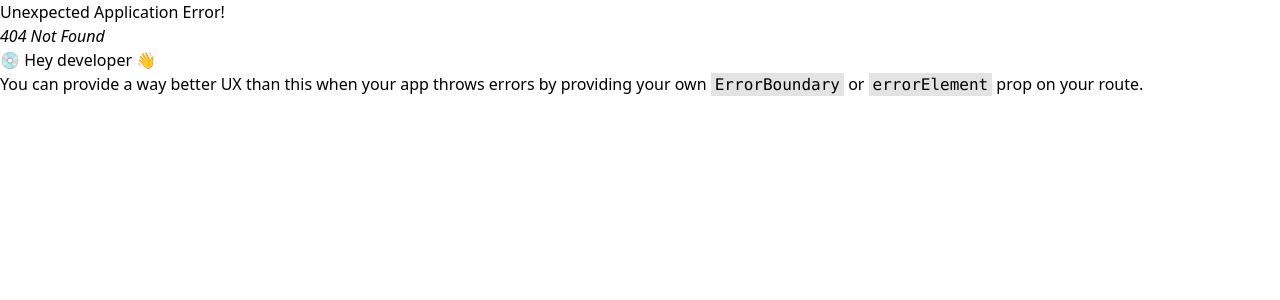
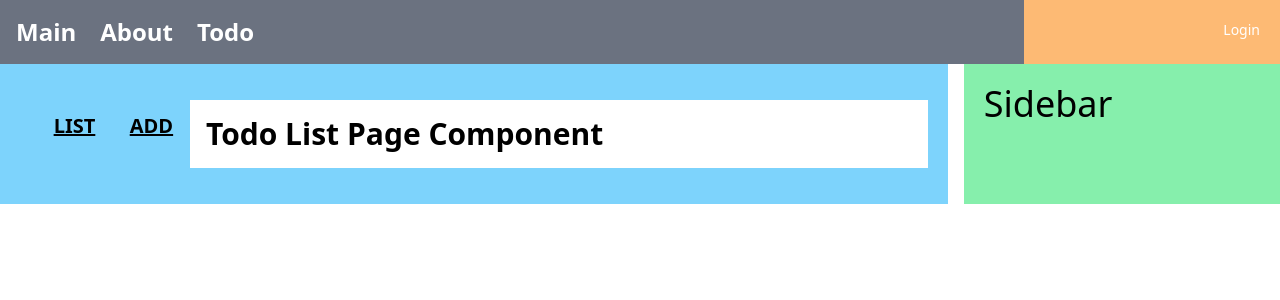
Before and after one commit to yeonji-dev/react-todo, a React (Create React App) app: page /todo/list in a window 1280 px wide. Before the commit this address had no page. Shown: the top 300 px of the page. Built offline with nearby package versions, Linux system fonts and the light colour scheme.

Commit message:
Config: Layout 설정, Outlet, 중첩라우팅, redirection 처리

```diff
--- /dev/null
+++ b/src/components/menus/BasicMenu.js
@@ -0,0 +1,28 @@
+import {Link} from "react-router-dom";
+
+const BasicMenu = () => {
+    return (
+        <nav id="navbar" className="flex bg-blue-300">
+            <div className="w-4/5 bg-gray-500">
+                <ul className="flex p-4 text-white font-bold">
+                    <li className="pr-6 text-2xl">
+                        <Link to={'/'}>Main</Link>
+                    </li>
+                    <li className="pr-6 text-2xl">
+                        <Link to={'/about'}>About</Link>
+                    </li>
+                    <li className="pr-6 text-2xl">
+                        <Link to={'/todo/'}>Todo</Link>
+                    </li>
+                </ul>
+            </div>
+            <div className="w-1/5 flex justify-end bg-orange-300 p-4 font-medium">
+                <div className="text-white text-sm m-1 rounded">
+                    Login
+                </div>
+            </div>
+        </nav>
+    );
+}
+
+export default BasicMenu;
--- a/src/layouts/BasicLayout.js
+++ b/src/layouts/BasicLayout.js
@@ -1,18 +1,15 @@
+import BasicMenu from "../components/menus/BasicMenu";
 const BasicLayout = ({children}) => {
     return (
         <>
-        <header className="bg-teal-400 p-5">
-            <h1 className="text-2xl md:test-4xl">
-                Header
-            </h1>
-        </header>
+        <BasicMenu/>
 
-            <div className="bg-white my-5 w-full flex flex-col space-y-4 md:flex-row md:space-x-4 md:space-y-0">
-                <main className="bg-sky-300 md:w-2/3 lg:w-3/4 px-5 py-40">
+            <div className="bg-white w-full flex flex-col space-y-4 md:flex-row md:space-x-4 md:space-y-0">
+                <main className="bg-sky-300 md:w-2/3 lg:w-3/4 px-5 py-5">
                     {children}
                 </main>
 
-                <aside className="bg-green-300 md:w-1/3 lg:w-1/4 px-5 py-40">
+                <aside className="bg-green-300 md:w-1/3 lg:w-1/4 px-5 flex py-5">
                     <h1 className="text-2xl md:text-4xl">Sidebar</h1>
                 </aside>
             </div>
--- /dev/null
+++ b/src/pages/todo/IndexPage.js
@@ -0,0 +1,19 @@
+import {Outlet} from "react-router-dom";
+import BasicLayout from "../../layouts/BasicLayout";
+
+const IndexPage = () => {
+
+    return (
+        <BasicLayout>
+            <div className="w-full flex m-2 p-2">
+                <div className="text-xl m-1 p-2 w-20 font-extrabold text-center underline">LIST</div>
+                <div className="text-xl m-1 p-2 w-20 font-extrabold text-center underline">ADD</div>
+                <div className="flex flex-wrap w-full">
+                    <Outlet/>
+                </div>
+            </div>
+        </BasicLayout>
+    );
+}
+
+export default IndexPage;
--- /dev/null
+++ b/src/pages/todo/ListPage.js
@@ -0,0 +1,12 @@
+const ListPage = () => {
+
+    return (
+        <div className="p-4 w-full bg-white">
+            <div className="text-3xl font-extrabold">
+                Todo List Page Component
+            </div>
+        </div>
+    );
+}
+
+export default ListPage;
--- a/src/router/root.js
+++ b/src/router/root.js
@@ -1,9 +1,12 @@
 import { createBrowserRouter } from "react-router-dom";
 import {Suspense, lazy} from "react";
+import todoRouter from "./todoRouter";
 
 const Loading = <div>Loading...</div>
 const Main = lazy(() => import("../pages/MainPage"))
 const About = lazy(() => import("../pages/AboutPage"))
+const TodoIndex = lazy(() => import("../pages/todo/IndexPage"))
+
 
 const root = createBrowserRouter([
     {
@@ -13,7 +16,12 @@ const root = createBrowserRouter([
     {
         path:"about",
         element: <Suspense fallback={Loading}><About/></Suspense>
-    }
+    },
+    {
+        path:"todo",
+        element: <Suspense fallback={Loading}><TodoIndex/></Suspense>,
+        children: todoRouter()
+    },
 ])
 
 export default root;
--- /dev/null
+++ b/src/router/todoRouter.js
@@ -0,0 +1,20 @@
+import {Suspense, lazy} from "react";
+import {Navigate} from "react-router-dom";
+
+const Loading = <div>Loading...</div>
+const TodoList = lazy(() => import("../pages/todo/ListPage"))
+
+const todoRouter = () => {
+    return [
+        {
+            path:"list",
+            element: <Suspense fallback={Loading}><TodoList/></Suspense>
+        },
+        {
+            path: "",
+            element: <Navigate replace to="list"></Navigate>
+        },
+    ]
+}
+
+export default todoRouter;
```
